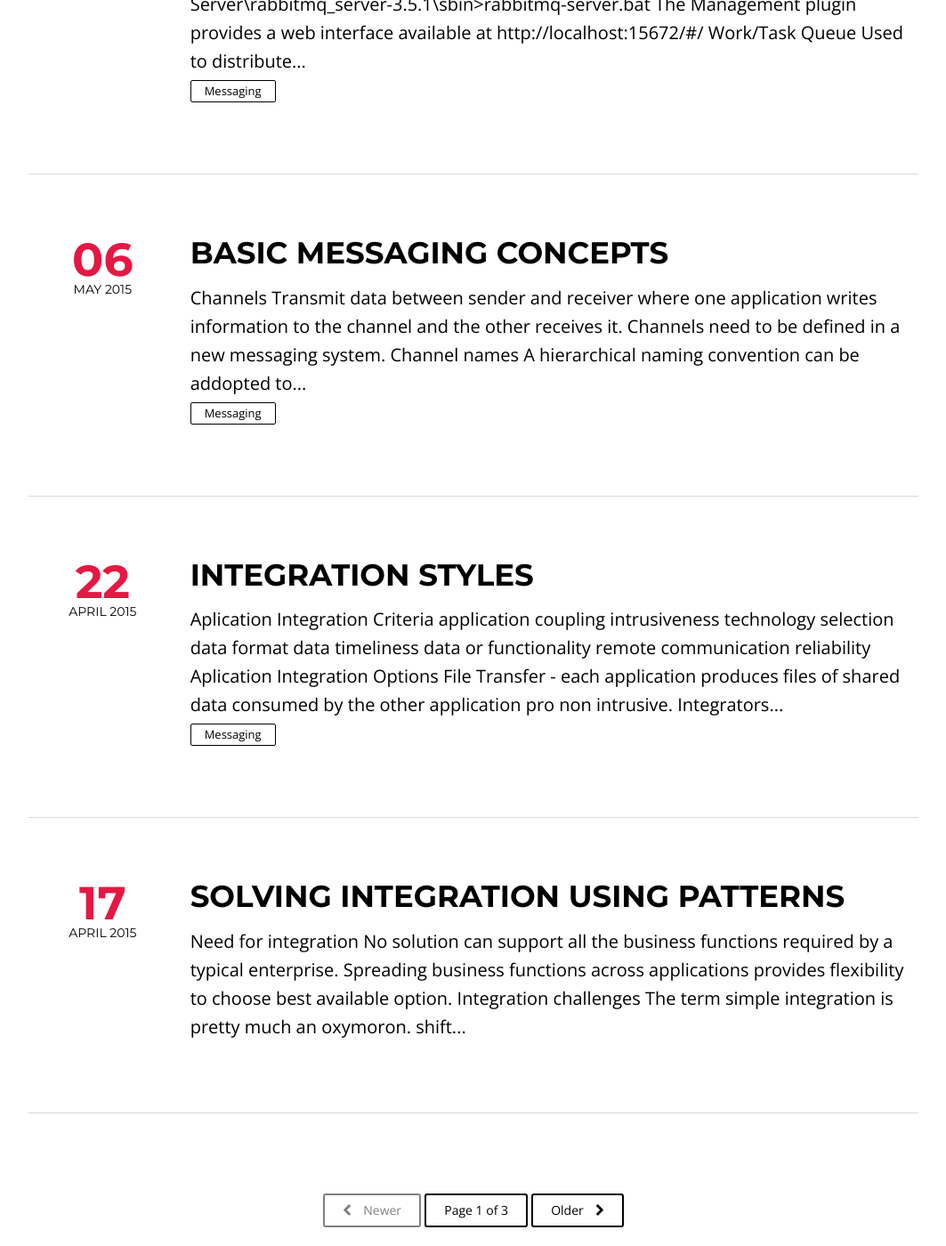
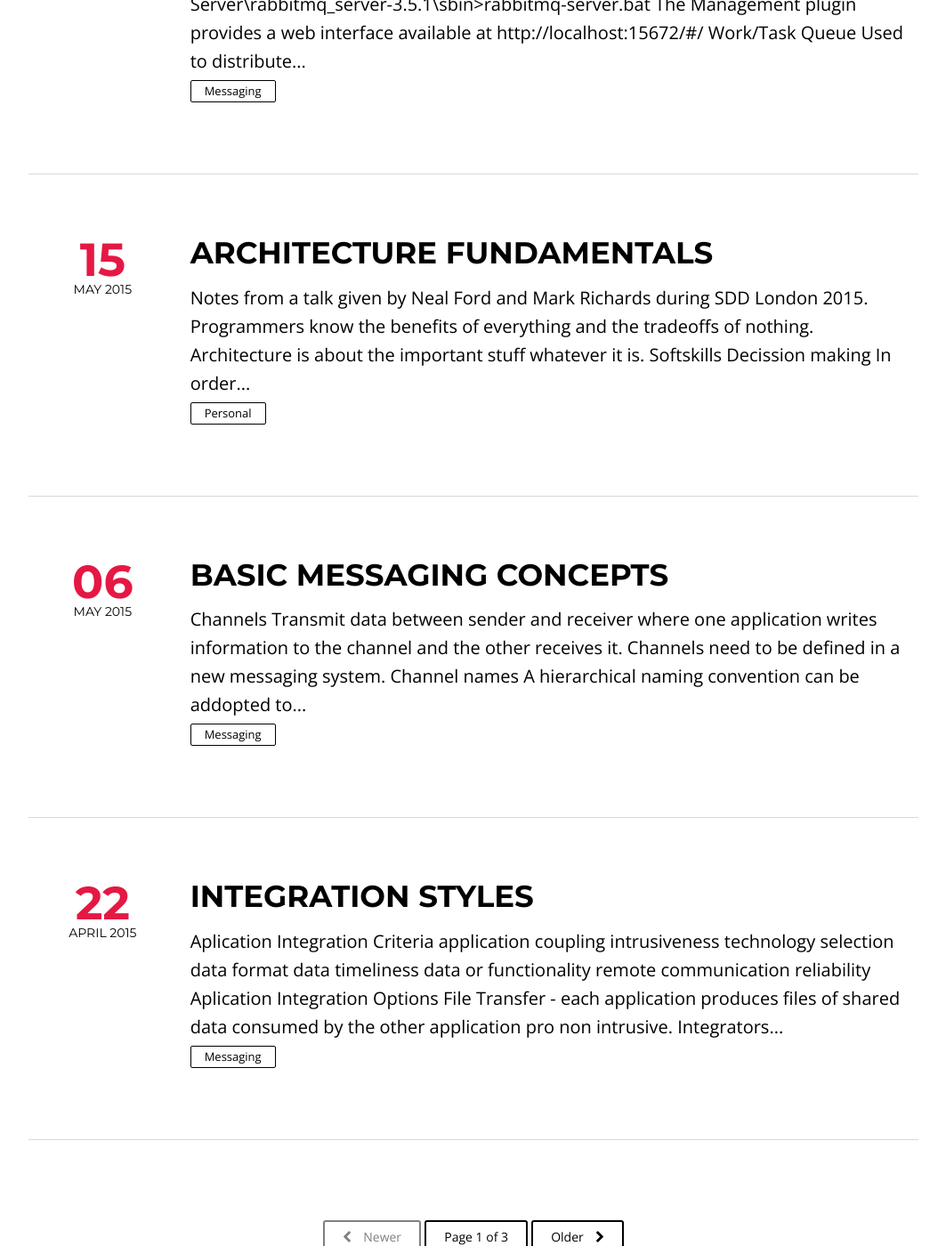
Before and after one commit to thedev/hipster-jekyll-blog, a Jekyll site: the page built from index.html, in a window 1280 px wide and 1400 px high, scrolled down 1191 px. Shown: the whole window at 89% size, without its empty margins (108-1171 px from the left). Built offline with Jekyll 4.4.1, drawn with Linux system fonts in a browser that asks for light colours; nearby versions of some CDN libraries; the list of posts is cut into pages by our own code; some of the changed lines change nothing that is shown.

Commit message:
Updated 2015-05-15-architecture-fundamentals.md

```diff
--- a/_posts/2015-05-15-architecture-fundamentals.md
+++ b/_posts/2015-05-15-architecture-fundamentals.md
@@ -1,18 +1,20 @@
 ---
 layout: post
-published: false
+published: true
 title: Architecture Fundamentals
 description: SDD notes
 category: null
 tags: Notes
 headline: ""
 modified: ""
-categories: null
+categories:
+  - personal
 imagefeature: ""
 mathjax: false
-featured: false
-comments: false
+featured: true
+comments: true
 ---
+
 
 Notes from a talk given by Neal Ford and Mark Richards during SDD London 2015.
 
@@ -20,61 +22,60 @@ Notes from a talk given by Neal Ford and Mark Richards during SDD London 2015.
 
 *Architecture is about the important stuff whatever it is.*
 
-#Resources
-[Who needs an architect](http://martinfowler.com/ieeeSoftware/whoNeedsArchitect.pdf) by Martin Fowler
+#Softskills
 
-#Softskills
 ##Decission making
 
-What is an architecture decision and how to identify an architecural decission
-- what is the impact of the decision ?
-- does the decision help guide the team to make a technology choice or makes a technology choice for them?
+In order to be effective the architect must choose when to get involved and when to trust the team. A good way to identify times to get involved is to look at the impact of the decision.
 
-##Justify decission
+A decision with a big impact should involve the architect. Who has to be careful that the decission he makes will help the team make a technology choice, and not make the choice for them.
 
-Antipattern: Groundhog day
-No one undestands why a decission was made and it gets discussed over and over
+##Justify
 
-Things to consider:
+Try to avoid the _Groundhog day_ antipattern where no one undestands why a decission was made and it gets discussed over and over.
+
+When justifying a decision consider the follwing:
+
 - usage and purpose
 - overall message throughput
 - internal application coupling
 - single point of failure
 - performance bottleneck
 
-Important: The decision is always debatable
+Important: _The decision is always debatable_
 
-### Document decission
+### Document
 
-Antipattern: Email driven architecture
+Try to avoid the _Email driven architecture_ antipattern.
+
+Considerations:
 
 - central location or wiki
 - establish early where this can be found (onboarding)
    - can categorize decissions  (general/integration/application)
 
-### Publish decission
+### Publish
+
 - architecture decission
 - justification
 
-### Communicate decission
-If the architecture decission is critical you can have a whiteboard session with key stakholders.
+### Communicate
+
+After the decision is published, it should be comunicated and for critical decisions a whiteboard session with key stakholders can be ca good idea.
 
 ## Other Antipatterns
 
 **Witches brew:**
-designed by multiple groups resulting in complex mixture of ideas and no clear vision
-Goal: use collective knowledge but it can be difficult to get people on the same page
-Solution:
-- select a mediator, whos role is to resolve the differences (not rule).
-- justification and reasoning for each decission
-- on conflict each member must agree with the mediator
+
+Designed by multiple groups resulting in complex mixture of ideas and no clear vision. The goal is to use collective knowledge but it can be difficult to get people on the same page.
+
+A possible solution could be to select a mediator, whos role is to resolve the differences (not rule). Participants must provide justification and reasoning for each decision and on conflict each member must agree with the mediator.
 
 
 **Big bang architecture:**
-design everything at the beginning when you don't know anything
 
-Why is this not good?
-Requirements, technology and business change, so must architecture.
+Design everything at the beginning when you don't know anything.
+This is bad because requirements, technology and business change, so must architecture.
 
 
 **Continuous**
@@ -82,9 +83,11 @@ Requirements, technology and business change, so must architecture.
 The term _Conitinuous_ is used a lot and often missunderstood.
 
 Integration: integrate early and often
-Deployment: is always deployed
+Deployment: software is always deployed
 Delivery: software is always in a deployable state
 
-Why use a Continuous approach?
+By using a continuous approach you *Bring the pain forward* and end up with an process that is easier to manage.
 
-*Bring pain forward* - smaller changes will be easier to manage
+#Interesting read
+
+[Who needs an architect](http://martinfowler.com/ieeeSoftware/whoNeedsArchitect.pdf) by Martin Fowler
```
